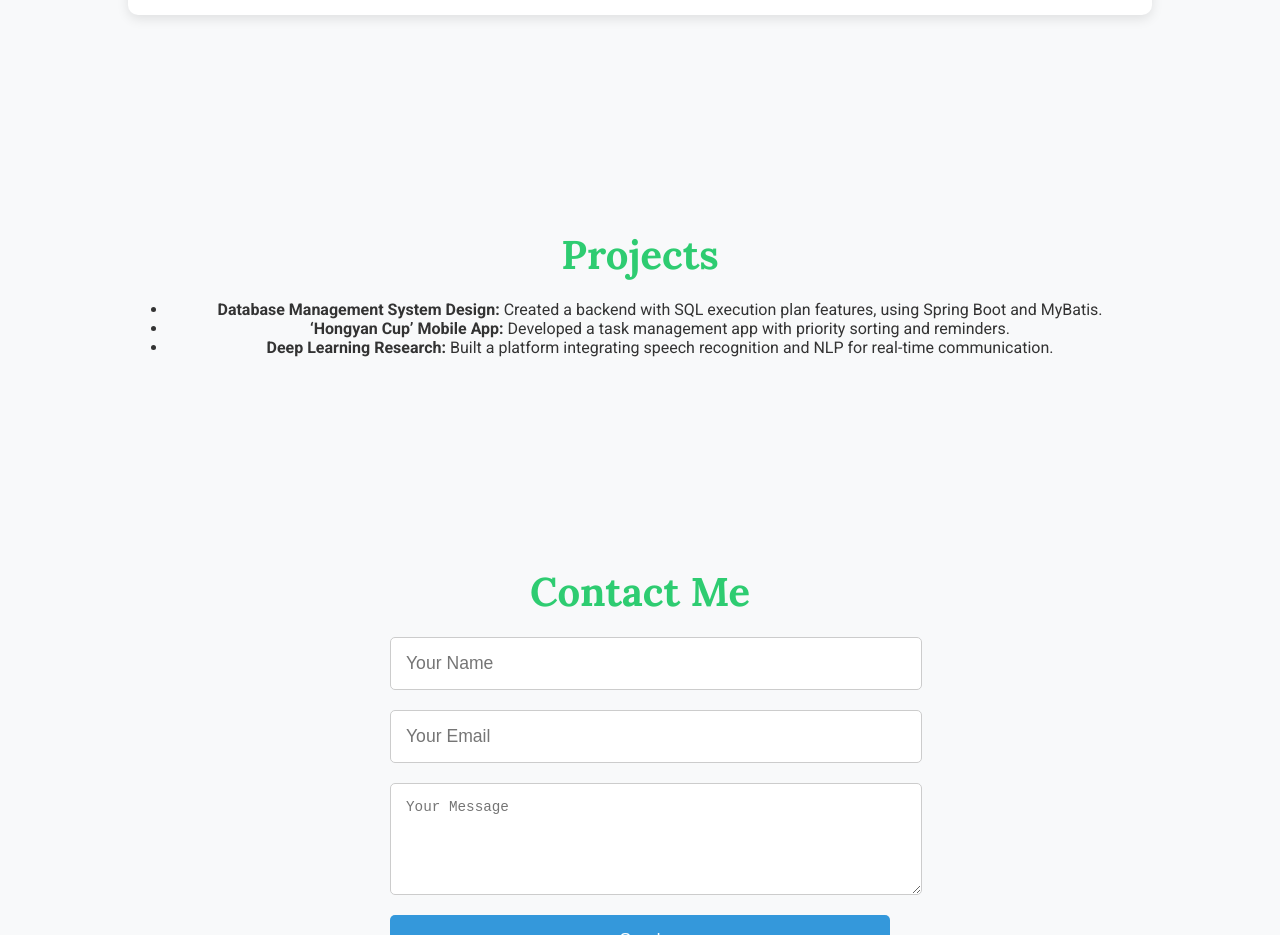
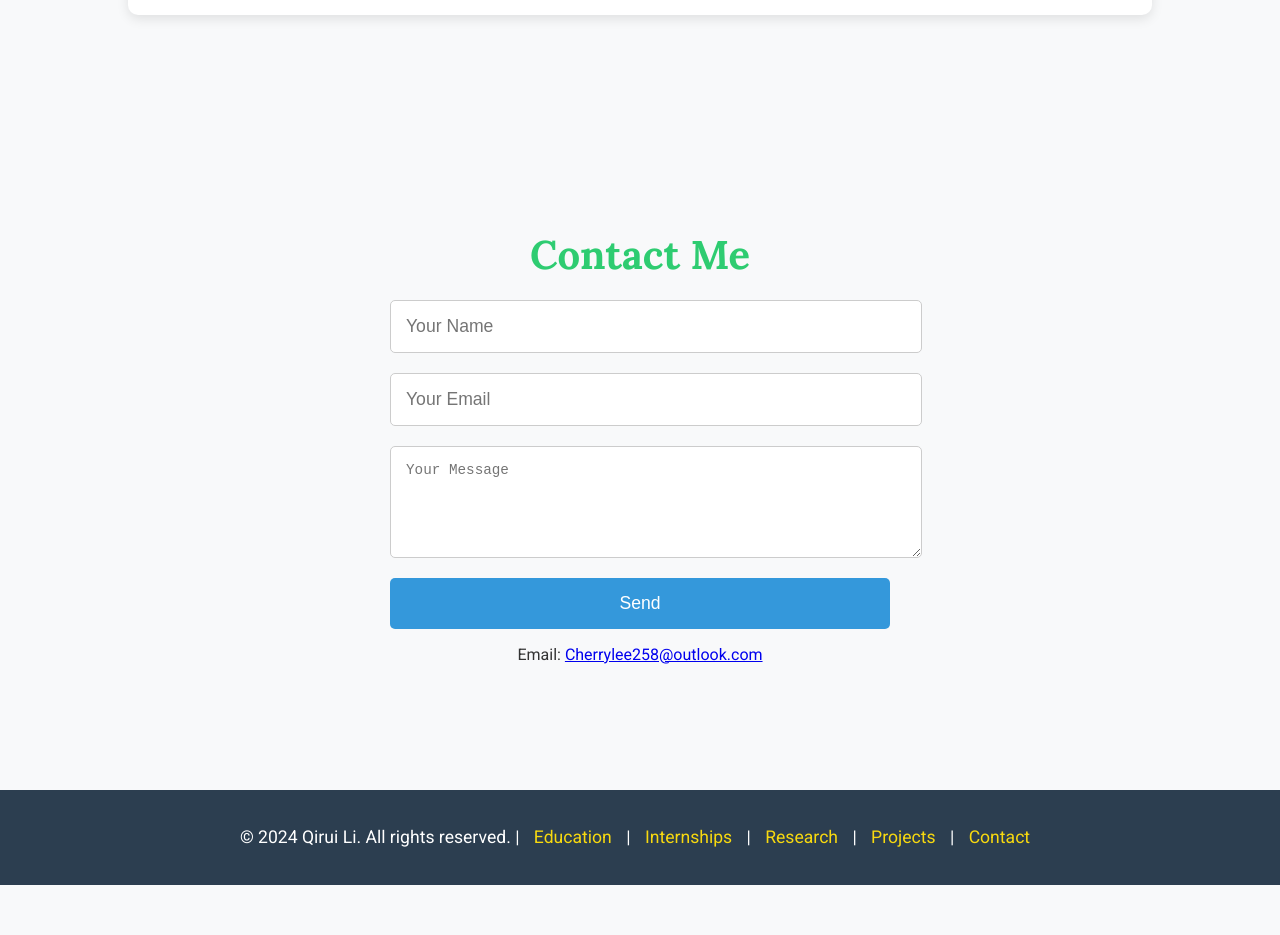
Before and after one commit to chopperzx/chopperzx.github.io, a plain HTML site: page index.html in a window 1280 px wide. Shown: the part 1900-2835 px from the top of the page. After the commit the page ends 2785 px from the top, so only its background shows below. Drawn offline with Linux system fonts and the light colour scheme.

Commit message:
Update index.html

```diff
--- a/index.html
+++ b/index.html
@@ -178,21 +178,6 @@
         </div>
     </section>
 
-    <section id="projects">
-        <h2>Projects</h2>
-        <ul>
-            <li>
-                <strong>Database Management System Design:</strong> Created a backend with SQL execution plan features, using Spring Boot and MyBatis.
-            </li>
-            <li>
-                <strong>‘Hongyan Cup’ Mobile App:</strong> Developed a task management app with priority sorting and reminders.
-            </li>
-            <li>
-                <strong>Deep Learning Research:</strong> Built a platform integrating speech recognition and NLP for real-time communication.
-            </li>
-        </ul>
-    </section>
-
     <section id="contact" class="contact">
         <h2>Contact Me</h2>
         <form action="#" method="post">
```
